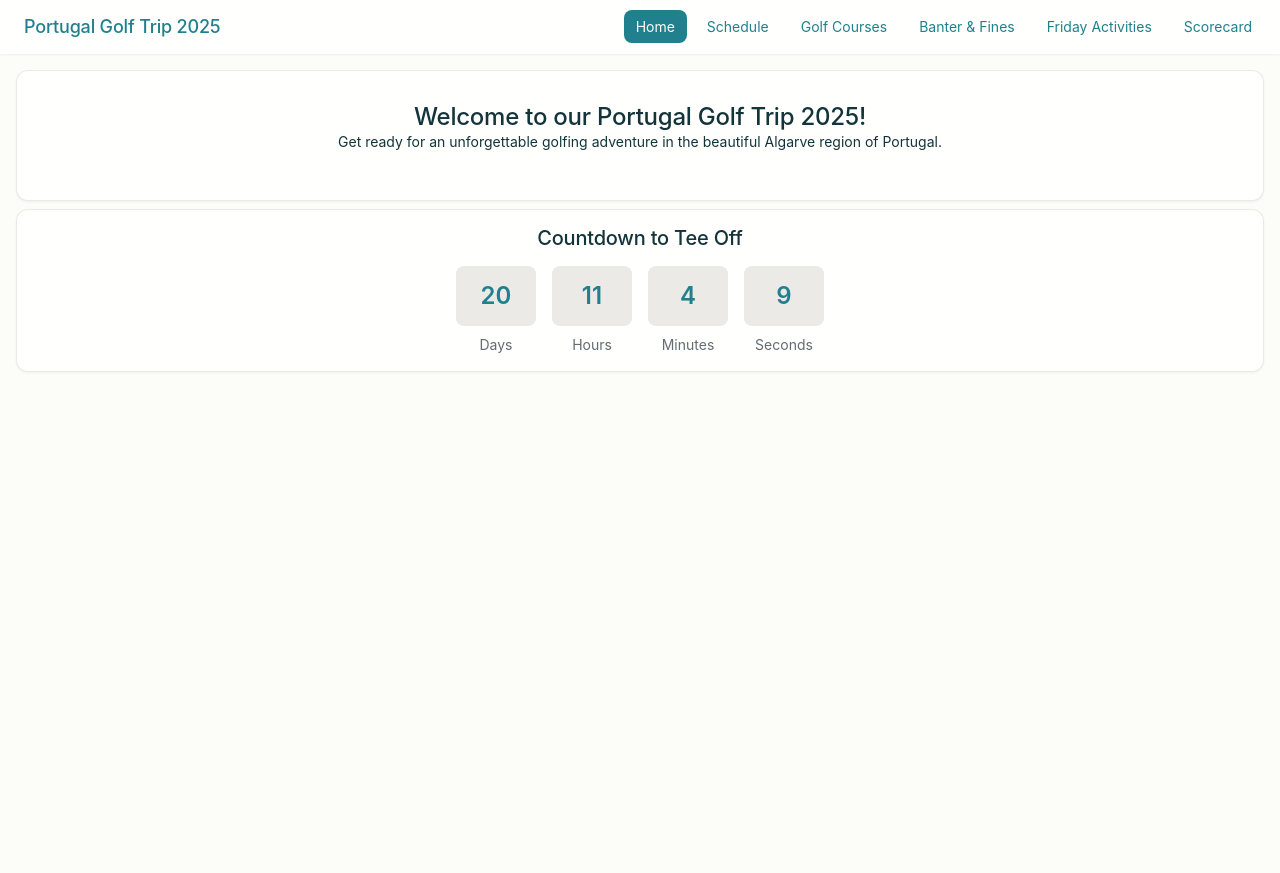
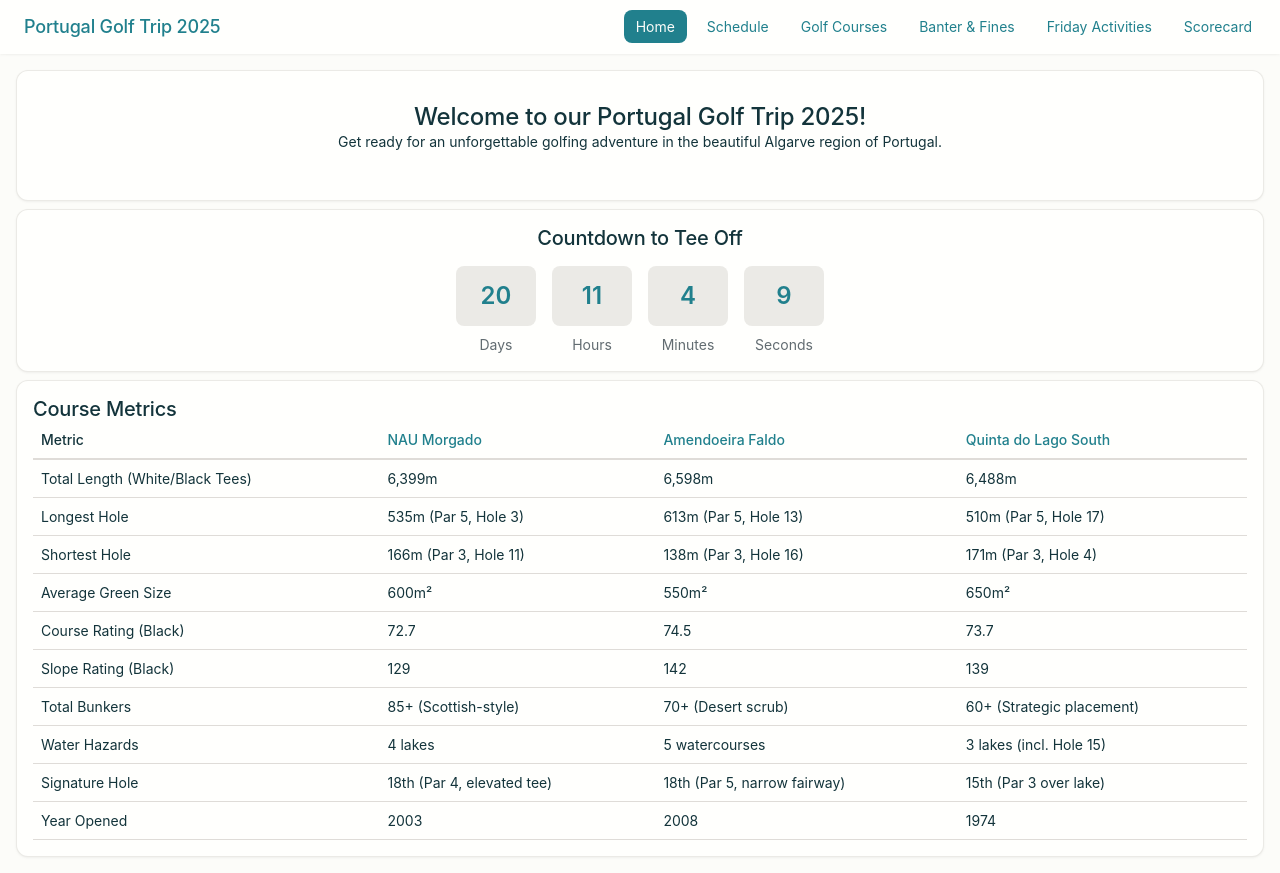
Before and after one commit to ChrisSlack/GolfTour, a React (Vite) app: page /#home in a window 1280 px wide. Before the commit the page ends 800 px from the top, so only its background shows below. Built offline with nearby package versions, Linux system fonts and the light colour scheme; a web font is replaced by a local one.

Commit message:
Add course metrics table to dashboard

```diff
--- a/src/pages/Home.jsx
+++ b/src/pages/Home.jsx
@@ -11,6 +11,83 @@
         </div>
       </div>
       <Countdown />
+      <div className="card mt-8">
+        <div className="card__body schedule-table-container">
+          <h3>Course Metrics</h3>
+          <table className="summary-table mt-4">
+            <thead>
+              <tr>
+                <th>Metric</th>
+                <th><a href="#courses">NAU Morgado</a></th>
+                <th><a href="#courses">Amendoeira Faldo</a></th>
+                <th><a href="#courses">Quinta do Lago South</a></th>
+              </tr>
+            </thead>
+            <tbody>
+              <tr>
+                <td>Total Length (White/Black Tees)</td>
+                <td>6,399m</td>
+                <td>6,598m</td>
+                <td>6,488m</td>
+              </tr>
+              <tr>
+                <td>Longest Hole</td>
+                <td>535m (Par 5, Hole 3)</td>
+                <td>613m (Par 5, Hole 13)</td>
+                <td>510m (Par 5, Hole 17)</td>
+              </tr>
+              <tr>
+                <td>Shortest Hole</td>
+                <td>166m (Par 3, Hole 11)</td>
+                <td>138m (Par 3, Hole 16)</td>
+                <td>171m (Par 3, Hole 4)</td>
+              </tr>
+              <tr>
+                <td>Average Green Size</td>
+                <td>600m²</td>
+                <td>550m²</td>
+                <td>650m²</td>
+              </tr>
+              <tr>
+                <td>Course Rating (Black)</td>
+                <td>72.7</td>
+                <td>74.5</td>
+                <td>73.7</td>
+              </tr>
+              <tr>
+                <td>Slope Rating (Black)</td>
+                <td>129</td>
+                <td>142</td>
+                <td>139</td>
+              </tr>
+              <tr>
+                <td>Total Bunkers</td>
+                <td>85+ (Scottish-style)</td>
+                <td>70+ (Desert scrub)</td>
+                <td>60+ (Strategic placement)</td>
+              </tr>
+              <tr>
+                <td>Water Hazards</td>
+                <td>4 lakes</td>
+                <td>5 watercourses</td>
+                <td>3 lakes (incl. Hole 15)</td>
+              </tr>
+              <tr>
+                <td>Signature Hole</td>
+                <td>18th (Par 4, elevated tee)</td>
+                <td>18th (Par 5, narrow fairway)</td>
+                <td>15th (Par 3 over lake)</td>
+              </tr>
+              <tr>
+                <td>Year Opened</td>
+                <td>2003</td>
+                <td>2008</td>
+                <td>1974</td>
+              </tr>
+            </tbody>
+          </table>
+        </div>
+      </div>
     </section>
   );
 }
```
